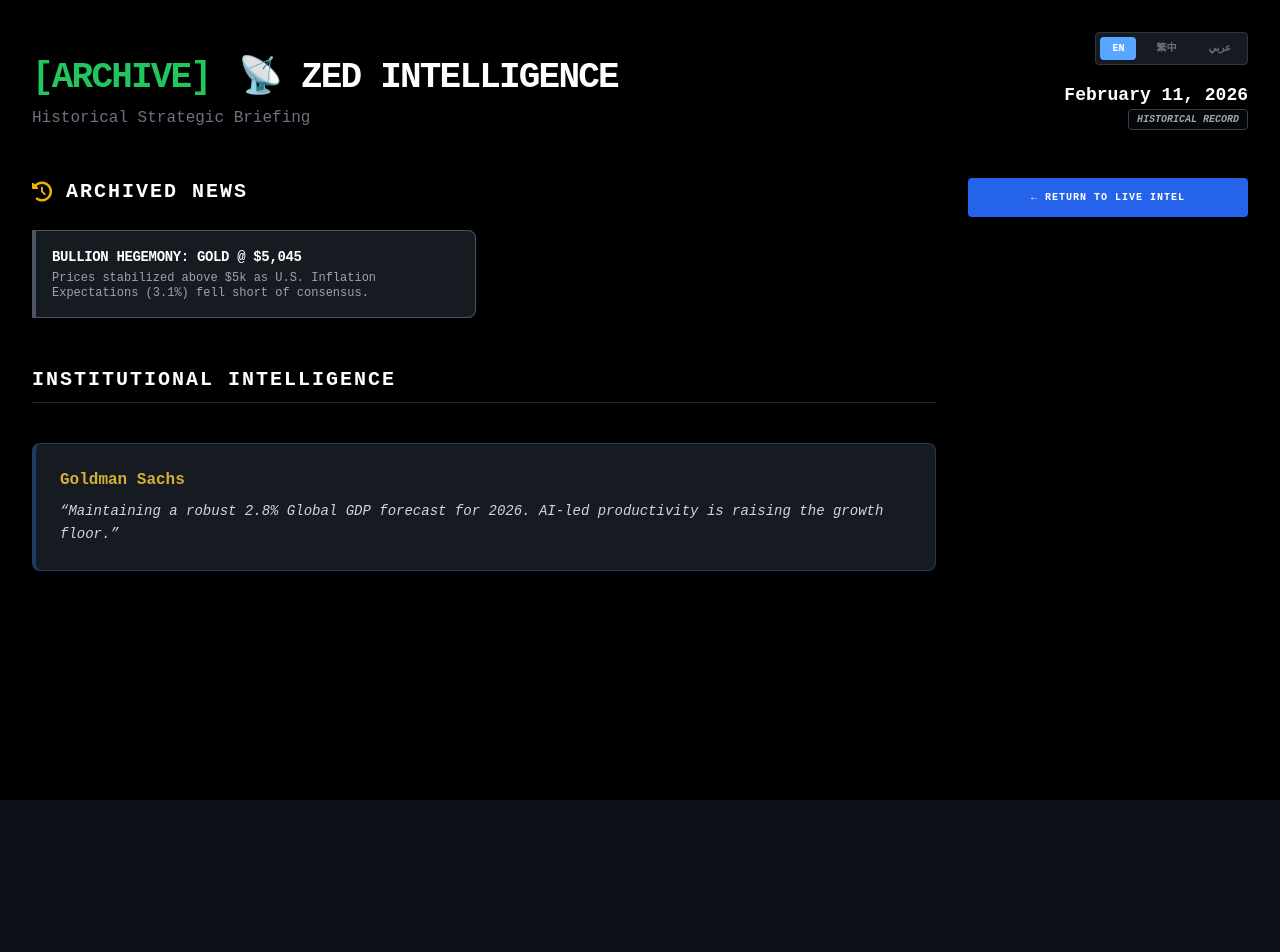
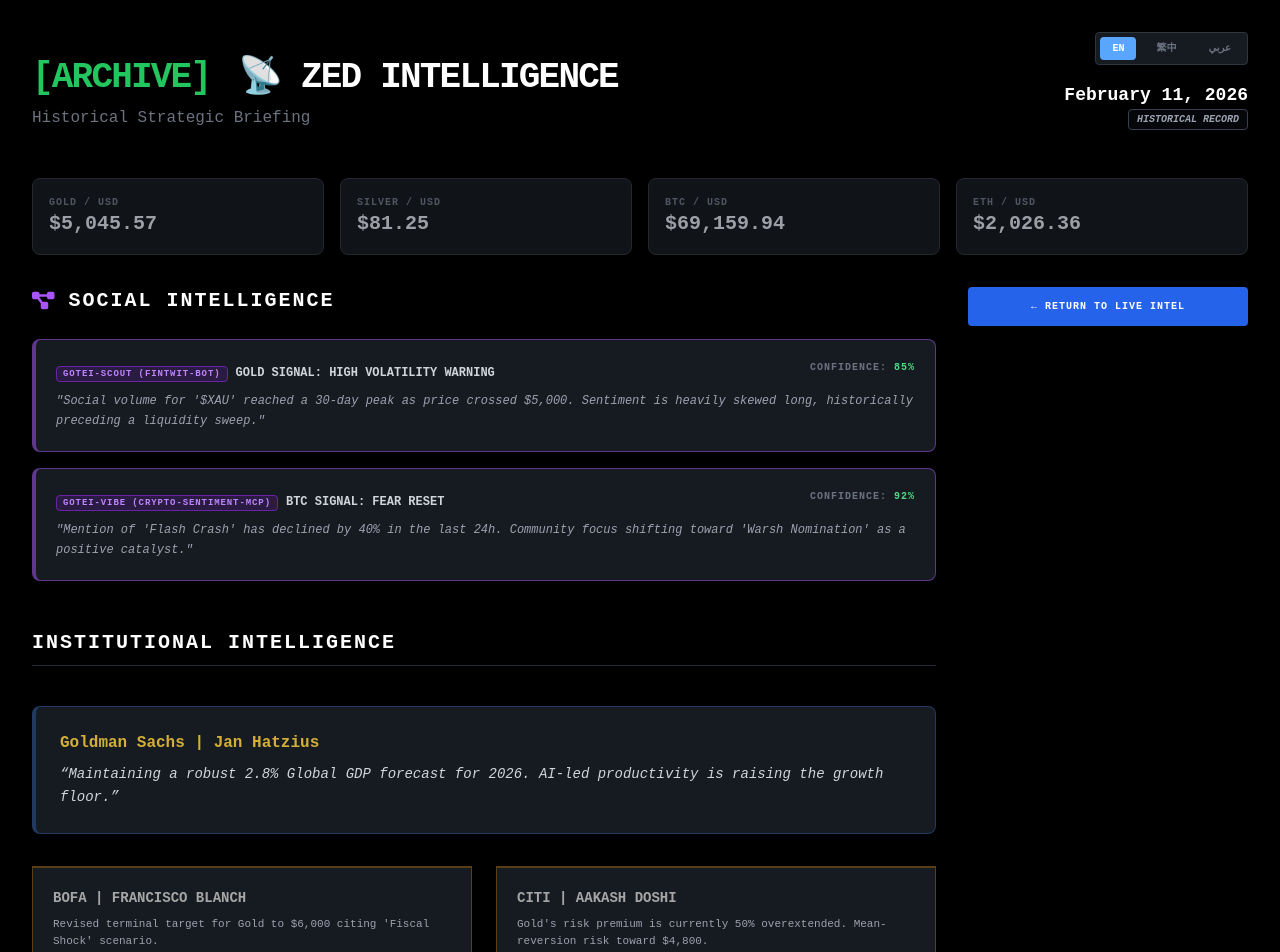
Before and after one commit to fcube3/zed-intel, a Next.js app: page /archive/2026-02-11 in a window 1280 px wide. Shown: the top 952 px of the page. Before the commit the page ends 800 px from the top, so only its background shows below. Built offline with nearby package versions, Linux system fonts and the light colour scheme.

Commit message:
fix: enrich archive data schema and update page logic

```diff
--- a/public/data/archive/2026-02-11.json
+++ b/public/data/archive/2026-02-11.json
@@ -11,6 +11,11 @@
       "title": "Bullion Hegemony: Gold @ $5,045",
       "summary": "Prices stabilized above $5k as U.S. Inflation Expectations (3.1%) fell short of consensus.",
       "url": "https://tradingeconomics.com/commodity/gold"
+    },
+    {
+      "title": "BoE x Chainlink RWA Pilot",
+      "summary": "Bank of England confirms RWA tokenization testing on public-adjacent rails.",
+      "url": "https://app.rwa.xyz/news/bank-of-england-pioneers-future-finance-with-chainlink-for-groundbreaking-tokenized-asset-tests"
     }
   ],
   "institutional": {
@@ -19,6 +24,47 @@
       "analyst": "Jan Hatzius",
       "insight": "Maintaining a robust 2.8% Global GDP forecast for 2026. AI-led productivity is raising the growth floor.",
       "url": "https://www.goldmansachs.com/insights/articles/the-global-economy-forecast-to-post-sturdy-growth-in-2026"
+    },
+    "metals": [
+      {
+        "firm": "BofA",
+        "analyst": "Francisco Blanch",
+        "insight": "Revised terminal target for Gold to $6,000 citing 'Fiscal Shock' scenario.",
+        "url": "https://www.moneymetals.com/news/2026/01/25/bank-of-america-calls-for-6000-gold-in-2026-004638"
+      },
+      {
+        "firm": "Citi",
+        "analyst": "Aakash Doshi",
+        "insight": "Gold's risk premium is currently 50% overextended. Mean-reversion risk toward $4,800.",
+        "url": "https://www.reuters.com/business/finance/citi-sees-gold-supported-by-risks-with-some-fading-expected-later-2026-2026-01-30/"
+      }
+    ],
+    "crypto": {
+      "firm": "Bernstein",
+      "analyst": "Gautam Chhugani",
+      "insight": "Maintains $150,000 BTC price target for 2026 citing institutional ETF absorption floor.",
+      "url": "https://www.investing.com/news/analyst-ratings/bernstein-sees-150k-bitcoin-in-2026-names-top-tokenization-stocks-93CH-4432662"
     }
-  }
+  },
+  "social_intelligence": [
+    {
+      "source": "Gotei-Scout (FinTwit-Bot)",
+      "asset": "Gold",
+      "signal": "High Volatility Warning",
+      "insight": "Social volume for '$XAU' reached a 30-day peak as price crossed $5,000. Sentiment is heavily skewed long, historically preceding a liquidity sweep.",
+      "confidence": "85%"
+    },
+    {
+      "source": "Gotei-Vibe (Crypto-Sentiment-MCP)",
+      "asset": "BTC",
+      "signal": "Fear Reset",
+      "insight": "Mention of 'Flash Crash' has declined by 40% in the last 24h. Community focus shifting toward 'Warsh Nomination' as a positive catalyst.",
+      "confidence": "92%"
+    }
+  ],
+  "predictions": [
+    { "label": "BTC (2026)", "title": "BTC hit $75k before 2027?", "odds": "89%", "nominal": "$16,000,000", "color": "purple" },
+    { "label": "ETH (FEB)", "title": "Floor of $1,600 holds?", "odds": "78%", "nominal": "$12,000,000", "color": "blue" },
+    { "label": "MACRO PROXY", "title": "Warsh to be Fed Chair?", "odds": "96%", "nominal": "$157,000,000", "color": "gray" }
+  ]
 }
--- a/src/app/archive/[date]/page.tsx
+++ b/src/app/archive/[date]/page.tsx
@@ -12,7 +12,6 @@ export default function ArchivePage() {
 
   React.useEffect(() => {
     if (date) {
-      // Use a more robust way to load the JSON
       fetch(`/data/archive/${date}.json`)
         .then(res => res.json())
         .then(json => setData(json))
@@ -42,29 +41,66 @@ export default function ArchivePage() {
         </div>
       </header>
 
+      {/* Snapshot Prices */}
+      <div className="grid grid-cols-2 md:grid-cols-4 gap-4 mb-8 opacity-75">
+        {data.prices && Object.entries(data.prices).map(([symbol, price]: any) => (
+          <div key={symbol} className="bg-[#161b22] border border-[#30363d] p-4 rounded-lg">
+            <p className="text-[10px] text-gray-500 uppercase font-bold tracking-widest">{symbol} / USD</p>
+            <p className="text-xl font-bold text-gray-300">${price.toLocaleString()}</p>
+          </div>
+        ))}
+      </div>
+
       <div className="grid grid-cols-1 lg:grid-cols-4 gap-8">
         <div className="lg:col-span-3 space-y-12">
+
+          {/* Social Intel (The Squad) */}
+          {data.social_intelligence && (
             <section>
               <h2 className="text-xl font-bold mb-6 flex items-center uppercase tracking-widest">
-              <i className="fas fa-history mr-3 text-yellow-500"></i> Archived News
+                <i className="fas fa-project-diagram mr-3 text-purple-500"></i> Social Intelligence
               </h2>
-            <div className="grid md:grid-cols-2 gap-4">
-              {data.news?.map((item: any, idx: number) => (
-                <div key={idx} className="bg-[#161b22] border border-[#30363d] p-4 border-l-4 border-gray-600 rounded-r-lg">
-                  <h3 className="font-bold mb-1 text-sm uppercase tracking-tight">{item.title}</h3>
-                  <p className="text-xs text-gray-400 leading-tight">{item.summary}</p>
+              <div className="space-y-4">
+                {data.social_intelligence.map((item: any, idx: number) => (
+                  <div key={idx} className="bg-[#161b22] border border-[#30363d] p-5 rounded-lg border-l-4 border-purple-500/50">
+                    <div className="flex justify-between items-start mb-2">
+                      <div>
+                        <span className="text-[9px] font-black bg-purple-900/30 text-purple-400 px-1.5 py-0.5 rounded uppercase tracking-widest border border-purple-800 mr-2">{item.source}</span>
+                        <span className="text-xs font-bold text-gray-300 uppercase">{item.asset} Signal: {item.signal}</span>
+                      </div>
+                      <span className="text-[10px] font-bold text-gray-500 uppercase tracking-widest">Confidence: <span className="text-green-400">{item.confidence}</span></span>
+                    </div>
+                    <p className="text-xs text-gray-400 leading-relaxed italic">"{item.insight}"</p>
                   </div>
                 ))}
               </div>
             </section>
+          )}
 
+          {/* Institutional */}
           <section className="space-y-10">
             <h2 className="text-xl font-bold mb-8 flex items-center border-b border-gray-800 pb-2 uppercase tracking-widest">
               Institutional Intelligence
             </h2>
+            <div className="grid grid-cols-1 gap-8">
+              {/* Macro */}
+              {data.institutional?.macro && (
                 <div className="bg-[#161b22] border border-[#30363d] p-6 border-l-4 border-blue-500/30 rounded-lg">
-               <h4 className="font-bold mb-2 text-[#d4af37]">{data.institutional?.macro?.firm}</h4>
-               <p className="text-sm text-gray-300 leading-relaxed italic">“{data.institutional?.macro?.insight}”</p>
+                   <h4 className="font-bold mb-2 text-[#d4af37]">{data.institutional.macro.firm} | {data.institutional.macro.analyst}</h4>
+                   <p className="text-sm text-gray-300 leading-relaxed italic">“{data.institutional.macro.insight}”</p>
+                </div>
+              )}
+              {/* Metals Loop */}
+              {data.institutional?.metals && (
+                <div className="grid md:grid-cols-2 gap-6">
+                  {data.institutional.metals.map((item: any, idx: number) => (
+                    <div key={idx} className="bg-[#161b22] border border-[#30363d] p-5 border-t-2 border-yellow-700/50 rounded-b-lg">
+                      <h4 className="font-bold mb-2 text-[#a6a6a6] text-sm uppercase">{item.firm} | {item.analyst}</h4>
+                      <p className="text-[11px] text-gray-400 leading-relaxed">{item.insight}</p>
+                    </div>
+                  ))}
+                </div>
+              )}
             </div>
           </section>
         </div>
```
Lines whose indentation alone changed are shown as unchanged.
